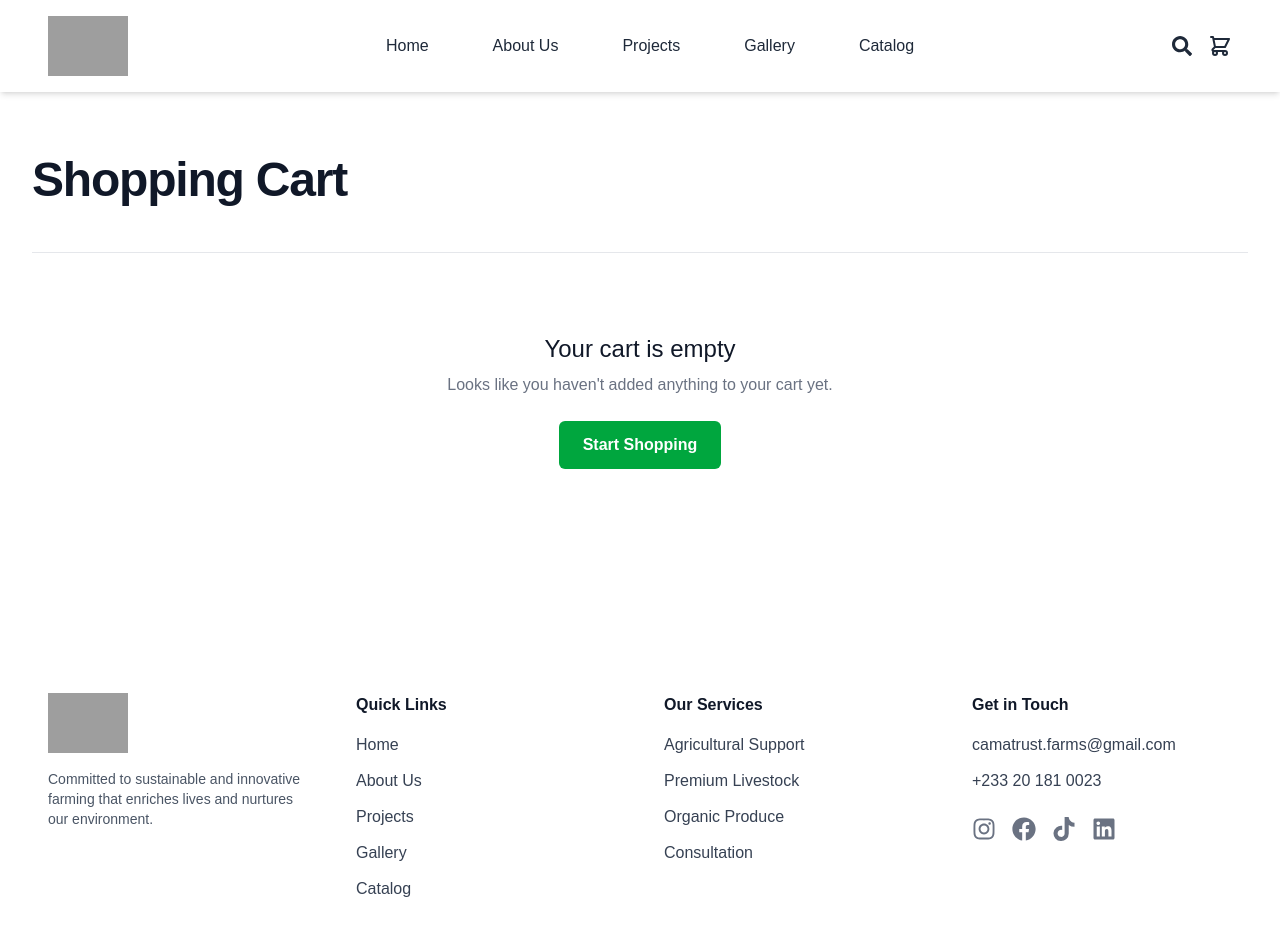
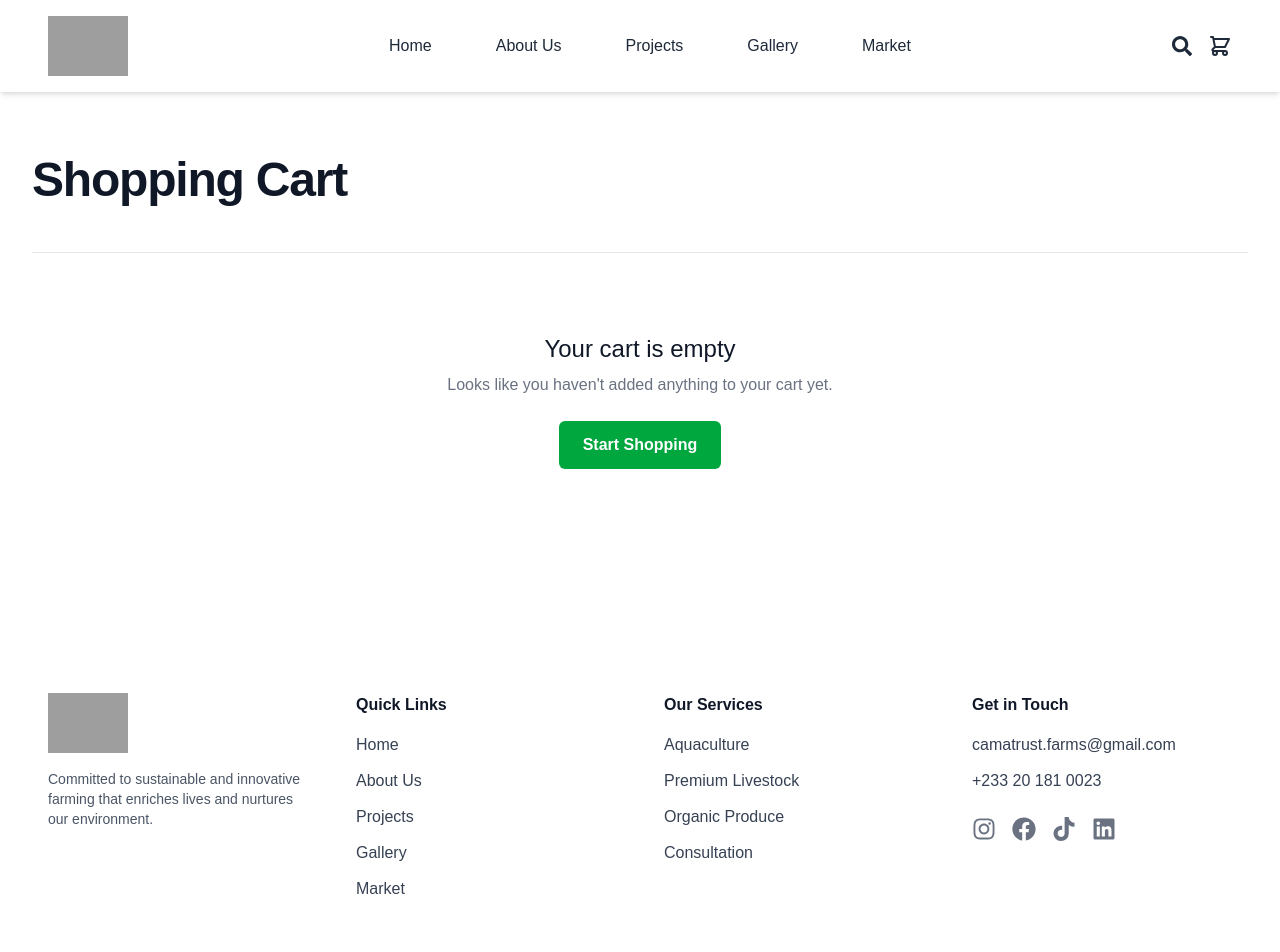
Before and after one commit to gemgeek/camatrust-farms-website, a Next.js app: page /cart in a window 1280 px wide. Shown: the top 952 px of the page. Built offline with nearby package versions, Linux system fonts and the light colour scheme; grey boxes are pictures that could not be loaded.

Commit message:
Update footer, about, and navbar

```diff
--- a/src/app/about/page.tsx
+++ b/src/app/about/page.tsx
@@ -90,7 +90,7 @@ export default function AboutPage() {
               transition={{ duration: 0.7 }}
             >
               <Image
-                src="/produce.png"
+                src="/happyharvester.png"
                 alt="Organic Produce"
                 width={600}
                 height={600}
--- a/src/app/catalog/page.tsx
+++ b/src/app/catalog/page.tsx
@@ -13,7 +13,7 @@ const CatalogPage = () => {
       <div className="max-w-7xl mx-auto py-16 px-4 sm:px-6 lg:px-8">
         {/* Page Header */}
         <div className="text-center mb-16">
-          <h1 className="text-4xl font-bold tracking-tight text-gray-900 sm:text-5xl">Our Catalog</h1>
+          <h1 className="text-4xl font-bold tracking-tight text-gray-900 sm:text-5xl">Our Market</h1>
           <p className="mt-4 text-xl text-gray-600">Browse our farm-fresh products by category.</p>
         </div>
 
--- a/src/components/Footer.tsx
+++ b/src/components/Footer.tsx
@@ -43,7 +43,7 @@ const Footer = () => {
               <li><Link href="/about" className="hover:text-green-700">About Us</Link></li>
               <li><Link href="/projects" className="hover:text-green-700">Projects</Link></li>
               <li><Link href="/gallery" className="hover:text-green-700">Gallery</Link></li>
-              <li><Link href="/catalog" className="hover:text-green-700">Catalog</Link></li>
+              <li><Link href="/catalog" className="hover:text-green-700">Market</Link></li>
             </ul>
           </div>
 
@@ -51,10 +51,10 @@ const Footer = () => {
           <div>
             <h3 className="font-semibold text-gray-900 mb-4">Our Services</h3>
             <ul className="space-y-3">
-              <li><Link href="/catalog/agricultural support" className="hover:text-green-700">Agricultural Support</Link></li>
-              <li><Link href="/catalog/livestock" className="hover:text-green-700">Premium Livestock</Link></li>
-              <li><Link href="/catalog/produce" className="hover:text-green-700">Organic Produce</Link></li>
-              <li><Link href="/projects" className="hover:text-green-700">Consultation</Link></li>
+              <li>Aquaculture</li>
+              <li>Premium Livestock</li>
+              <li>Organic Produce</li>
+              <li>Consultation</li>
             </ul>
           </div>
 
--- a/src/components/Navbar.tsx
+++ b/src/components/Navbar.tsx
@@ -71,7 +71,7 @@ const Navbar = () => {
             <li><Link href="/about" className={`py-2 px-4 rounded-full ${hoverBg} ${hoverText} transition-all`}>About Us</Link></li>
             <li><Link href="/projects" className={`py-2 px-4 rounded-full ${hoverBg} ${hoverText} transition-all`}>Projects</Link></li>
             <li><Link href="/gallery" className={`py-2 px-4 rounded-full ${hoverBg} ${hoverText} transition-all`}>Gallery</Link></li>
-            <li><Link href="/catalog" className={`py-2 px-4 rounded-full ${hoverBg} ${hoverText} transition-all`}>Catalog</Link></li>
+            <li><Link href="/catalog" className={`py-2 px-4 rounded-full ${hoverBg} ${hoverText} transition-all`}>Market</Link></li>
           </ul>
         </div>
 
@@ -183,7 +183,7 @@ const Navbar = () => {
               <li><Link href="/about" onClick={() => setIsOpen(false)}>About Us</Link></li>
               <li><Link href="/projects" onClick={() => setIsOpen(false)}>Projects</Link></li>
               <li><Link href="/gallery" onClick={() => setIsOpen(false)}>Gallery</Link></li>
-              <li><Link href="/catalog" onClick={() => setIsOpen(false)}>Catalog</Link></li>
+              <li><Link href="/catalog" onClick={() => setIsOpen(false)}>Market</Link></li>
 
               <li>
                 <Link href="/cart" onClick={() => setIsOpen(false)} className="flex items-center space-x-2">
--- a/src/components/WhyChooseUs.tsx
+++ b/src/components/WhyChooseUs.tsx
@@ -98,7 +98,7 @@ const WhyChooseUs = () => {
             transition={{ duration: 0.7, ease: "easeOut" }}
           >
             <img
-              src="/harvesting.png"
+              src="/harvest1.png"
               alt="CamaTrust Farms"
               className="w-full h-full object-cover"
             />
```
Also changed, not shown: 2 other files (tests, documents, lock files or other folders).
